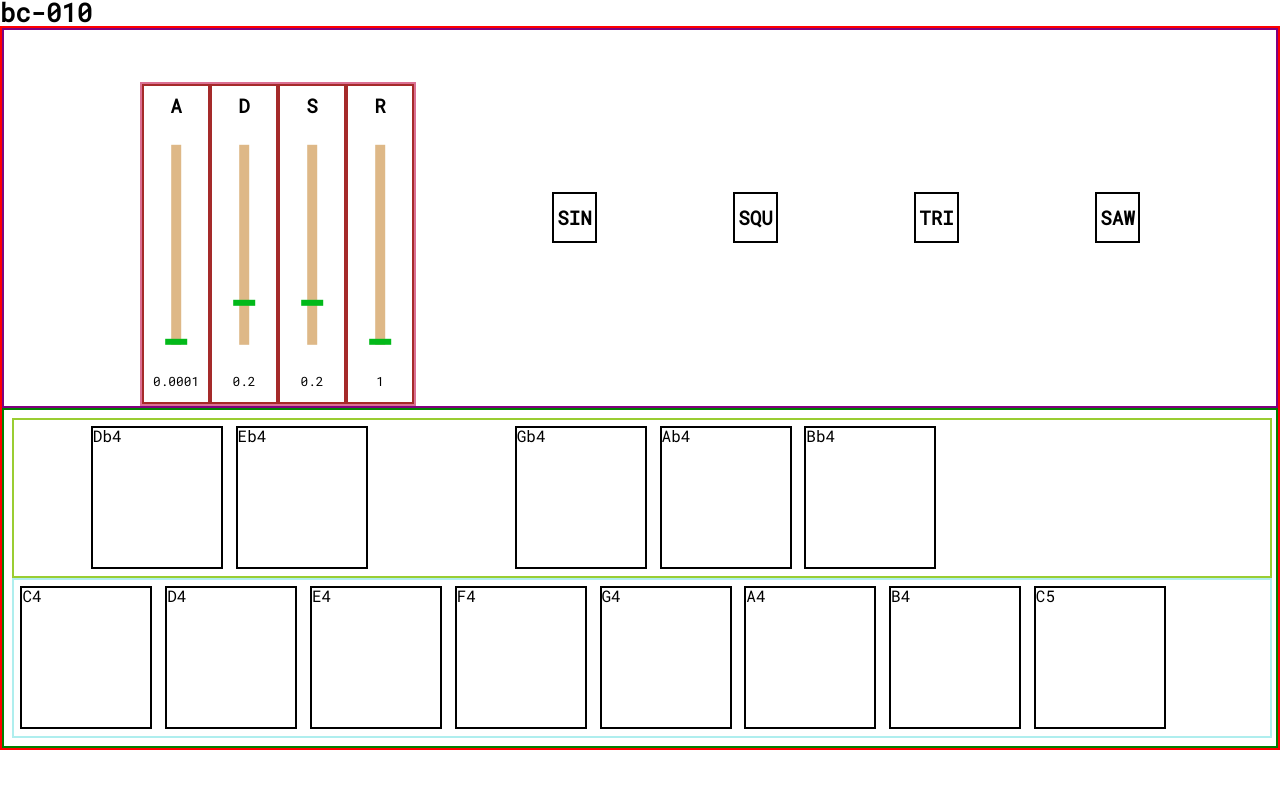
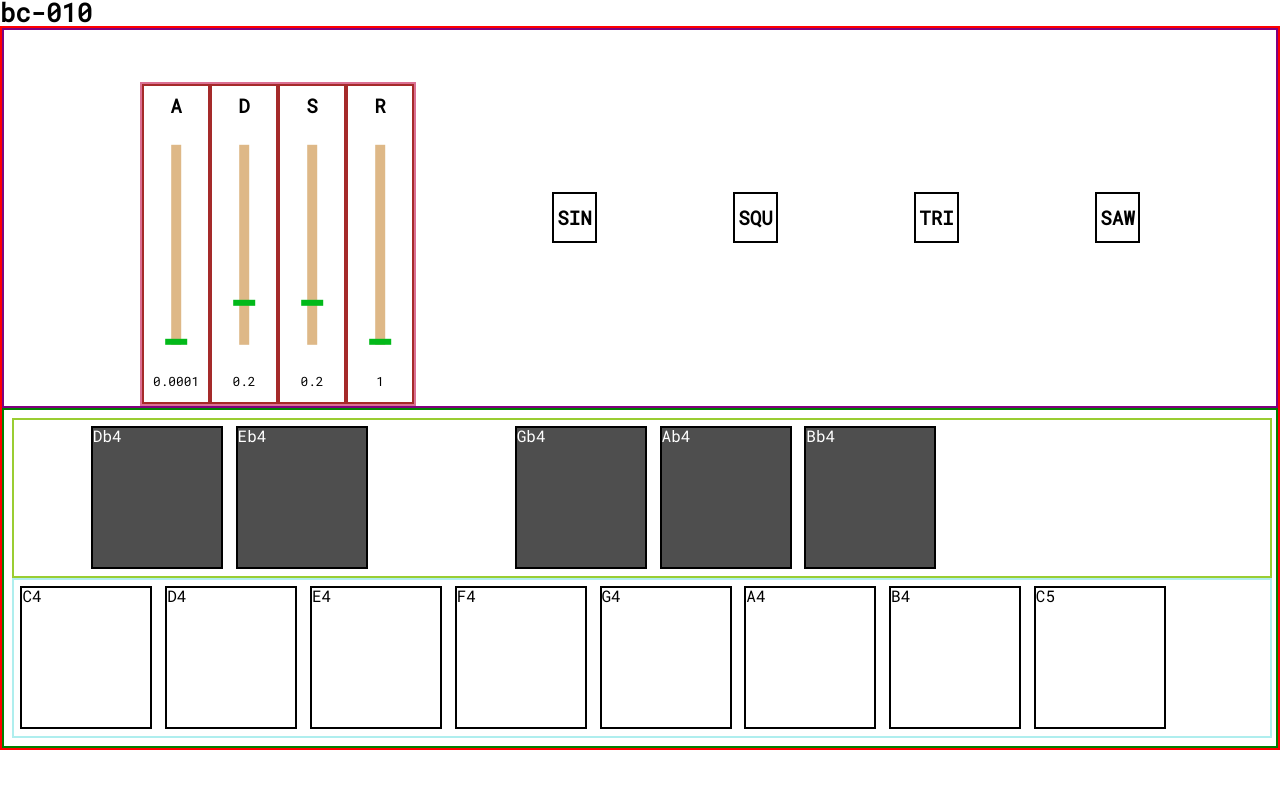
Before and after one commit to bcimbali/bc-010, a React (Create React App) app: page / in a window 1280 px wide. Shown: the top 788 px of the page. Built offline with nearby package versions, Linux system fonts and the light colour scheme.

Commit message:
black key styling

```diff
--- a/src/App.css
+++ b/src/App.css
@@ -207,13 +207,13 @@ body {
 }
 
 .key:hover {
-  background-color: lightcoral;
+  background-color: #cccccc;
   cursor: pointer;
 }
 
 /* Changes color for keyboard letter press */
 .keyboard-click {
-  background-color: lightskyblue;
+  background-color: rgb(135, 250, 160);
 }
 
 /********************************* Black Keys ************************************/
@@ -222,6 +222,11 @@ body {
   display: flex;
   height: 100vh;
   width: 100%;
+}
+
+.black-ky-bg {
+  background-color: #4e4e4e;
+  color: white;
 }
 
 .key-black {
--- a/src/components/BlackKey/BlackKey.jsx
+++ b/src/components/BlackKey/BlackKey.jsx
@@ -4,7 +4,7 @@ function Key(props) {
   return(
     <div
       className={`key-black key
-                  ${props.highlightKey === props.keyCode ? 'keyboard-click' : ''}
+                  ${props.highlightKey === props.keyCode ? 'keyboard-click' : 'black-ky-bg'}
                   ${props.id === 7 ? 'm-left-3' : props.id === 2 ? 'm-left' : ''}`}
       onClick={() => props.keyPress(props.note)}
     >
--- a/src/components/Keyboard/Keyboard.jsx
+++ b/src/components/Keyboard/Keyboard.jsx
@@ -44,7 +44,7 @@ class Keyboard extends Component {
     // Save character code in variable:
     let keyPressed = event.charCode;
 
-    // Filter the array for the object that contains
+    // Filter the array for the object that contains key pressed charCode
     const result = keys.filter((key) =>  {
       return key.keyCode === keyPressed
     })
```
